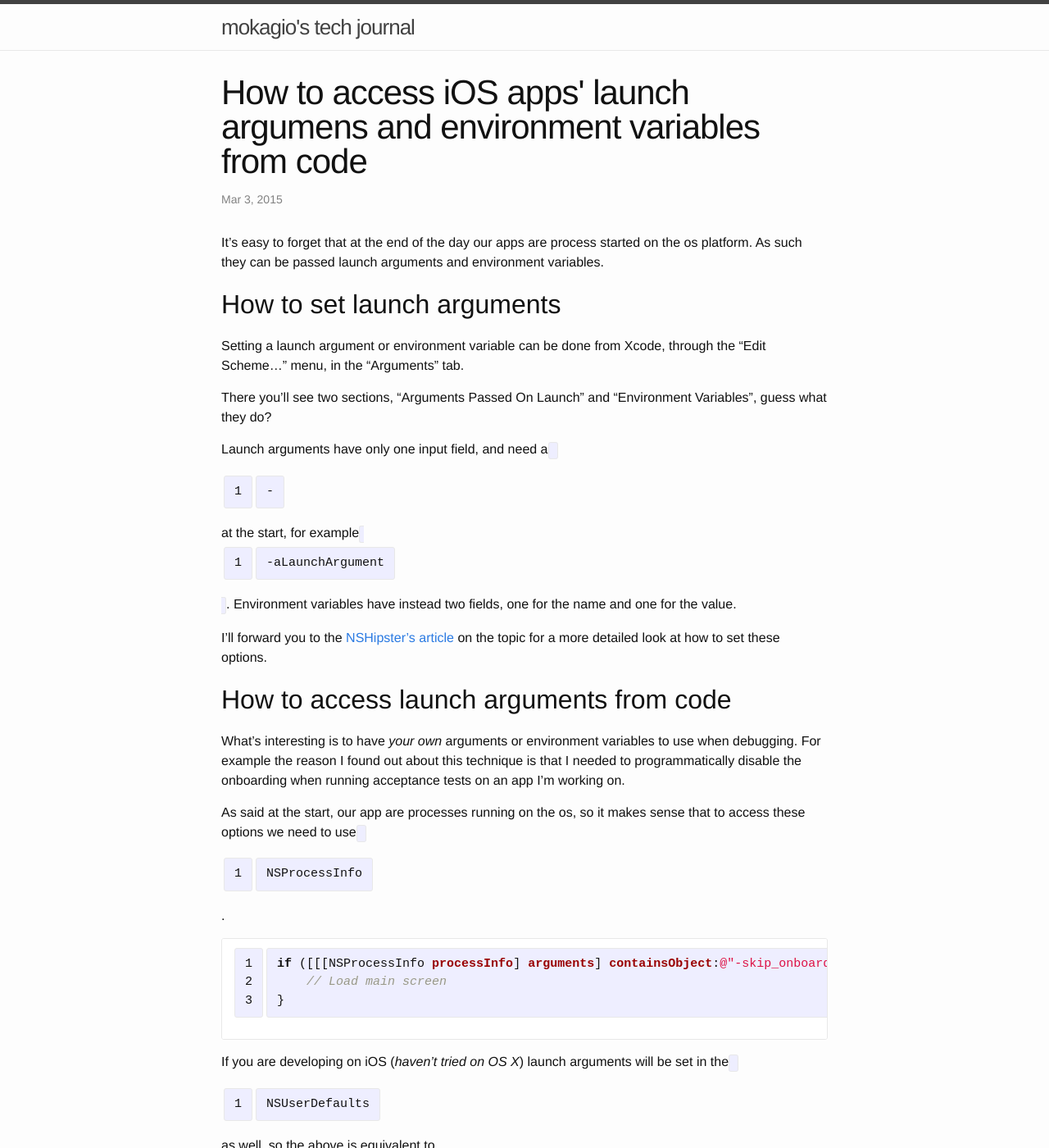
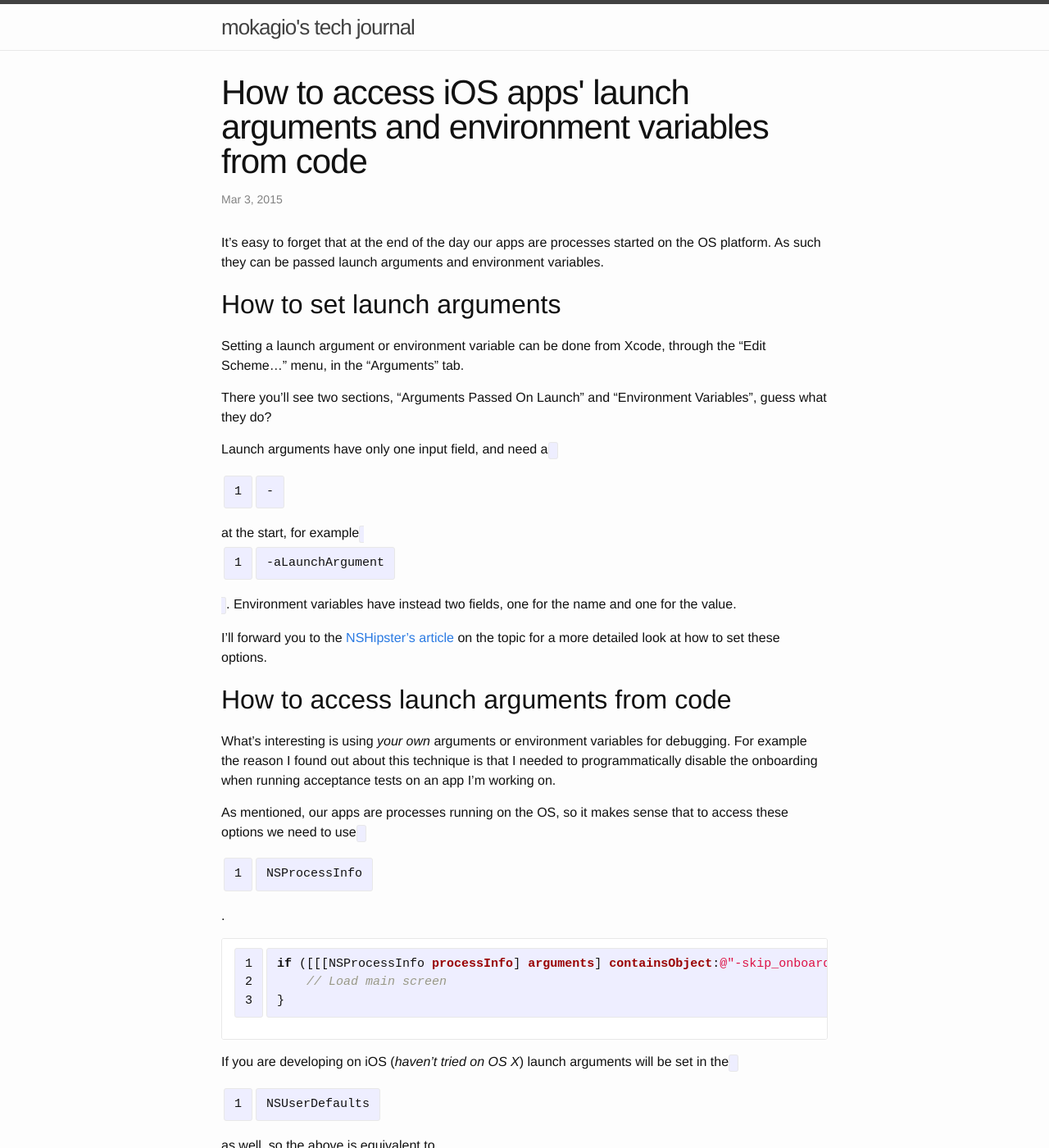
Before and after one commit to mokagio/tech-journal, a Jekyll site: the page built from _posts/2015-03-03-xcode-launch-arguments.md, in a window 1280 px wide and 1400 px high. Shown: the whole window at 82% size. Built offline with Jekyll 4.4.1, drawn with Linux system fonts in a browser that asks for light colours; comment, search, counter and statistics services are not loaded; some of the changed text lies outside the part shown.

Commit message:
Minor corrections for xcode-launch-arguments
Minor corrections for 2015-03-03-xcode-launch-arguments.md

````diff
--- a/_posts/2015-03-03-xcode-launch-arguments.md
+++ b/_posts/2015-03-03-xcode-launch-arguments.md
@@ -1,10 +1,10 @@
 ---
 layout: post
-title: How to access iOS apps' launch argumens and environment variables from code
+title: How to access iOS apps' launch arguments and environment variables from code
 date: 2015-03-03 18:51:42
 ---
 
-It's easy to forget that at the end of the day our apps are process started on the os platform. As such they can be passed launch arguments and environment variables.
+It's easy to forget that at the end of the day our apps are processes started on the OS platform. As such they can be passed launch arguments and environment variables.
 
 ## How to set launch arguments
 
@@ -18,9 +18,9 @@ I'll forward you to the [NSHipster's article](http://nshipster.com/launch-argume
 
 ## How to access launch arguments from code
 
-What's interesting is to have _your own_ arguments or environment variables to use when debugging. For example the reason I found out about this technique is that I needed to programmatically disable the onboarding when running acceptance tests on an app I'm working on.
+What's interesting is using _your own_ arguments or environment variables for debugging. For example the reason I found out about this technique is that I needed to programmatically disable the onboarding when running acceptance tests on an app I'm working on.
 
-As said at the start, our app are processes running on the os, so it makes sense that to access these options we need to use `NSProcessInfo`.
+As mentioned, our apps are processes running on the OS, so it makes sense that to access these options we need to use `NSProcessInfo`.
 
 ```objc
 if ([[[NSProcessInfo processInfo] arguments] containsObject:@"-skip_onboarding"]) {
````
Also changed, not shown: other parts of _posts/2015-03-03-xcode-launch-arguments.md (+1 -1 lines).
